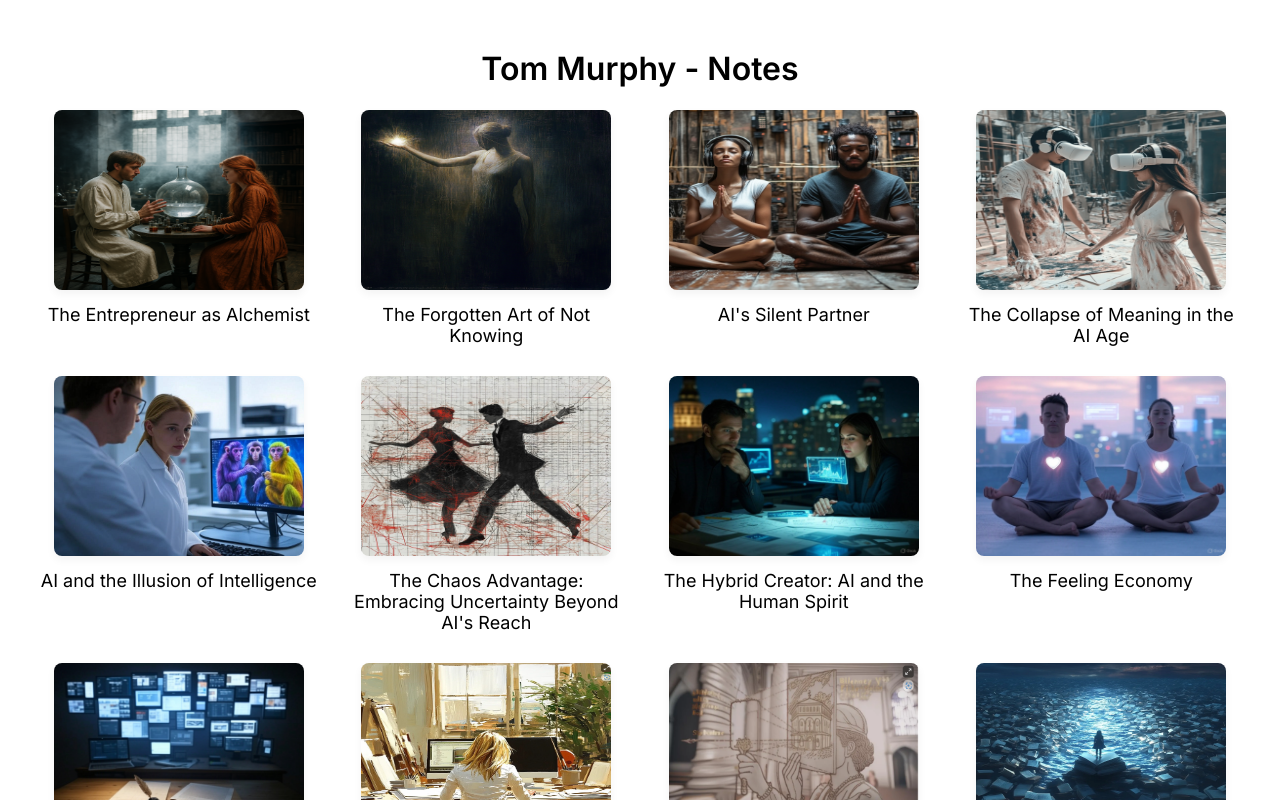
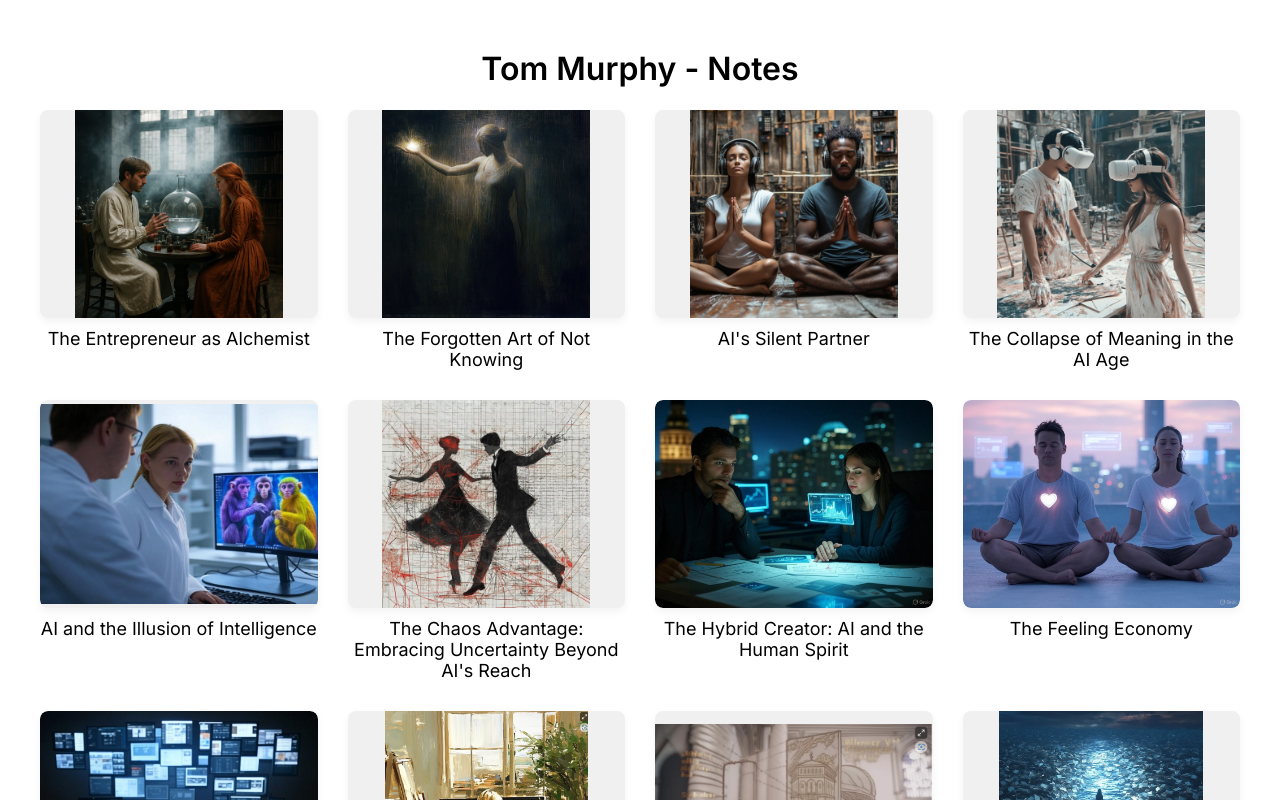
Before and after one commit to tomsuan/tommurphy.me, a Next.js app: page / in a window 1280 px wide. Shown: the top 800 px of the page. Built offline with nearby package versions, Linux system fonts and the light colour scheme.

Commit message:
Your commit message

```diff
--- a/pages/index.js
+++ b/pages/index.js
@@ -23,7 +23,7 @@ export default function Home({ posts }) {
         justifyItems: 'center'
       }}>
         {posts.map((post, index) => (
-          <div key={index} style={{ textAlign: 'center' }}>
+          <div key={index} style={{ textAlign: 'center', width: '100%' }}>
             <a href={post.link} target="_blank" rel="noopener noreferrer"
                style={{ display: 'block', transition: 'transform 0.3s ease, box-shadow 0.3s ease' }}
                onMouseEnter={(e) => {
@@ -34,13 +34,23 @@ export default function Home({ posts }) {
                  e.currentTarget.style.transform = 'scale(1)';
                  e.currentTarget.style.boxShadow = '0 4px 8px rgba(0,0,0,0.05)';
                }}>
-              <Image
-                src={post.thumbnail}
-                alt={post.title}
-                width={250}
-                height={180}
-                style={{ borderRadius: '8px', boxShadow: '0 4px 8px rgba(0,0,0,0.05)' }}
-              />
+              <div style={{
+                position: 'relative',
+                width: '100%',
+                aspectRatio: '4 / 3', // Enforce a consistent aspect ratio (adjust as needed)
+                backgroundColor: '#f0f0f0', // Optional: Add a background color for empty space
+                borderRadius: '8px',
+                overflow: 'hidden',
+                boxShadow: '0 4px 8px rgba(0,0,0,0.05)',
+              }}>
+                <Image
+                  src={post.thumbnail}
+                  alt={post.title}
+                  layout="fill" // Use fill to make the image scale within the container
+                  objectFit="contain" // Preserve aspect ratio, centering the image
+                  style={{ borderRadius: '8px' }}
+                />
+              </div>
             </a>
             <a href={post.link} target="_blank" rel="noopener noreferrer"
                style={{ display: 'block', marginTop: '10px', fontSize: '18px', textDecoration: 'none', color: 'black', transition: 'color 0.3s ease, transform 0.3s ease' }}
```
